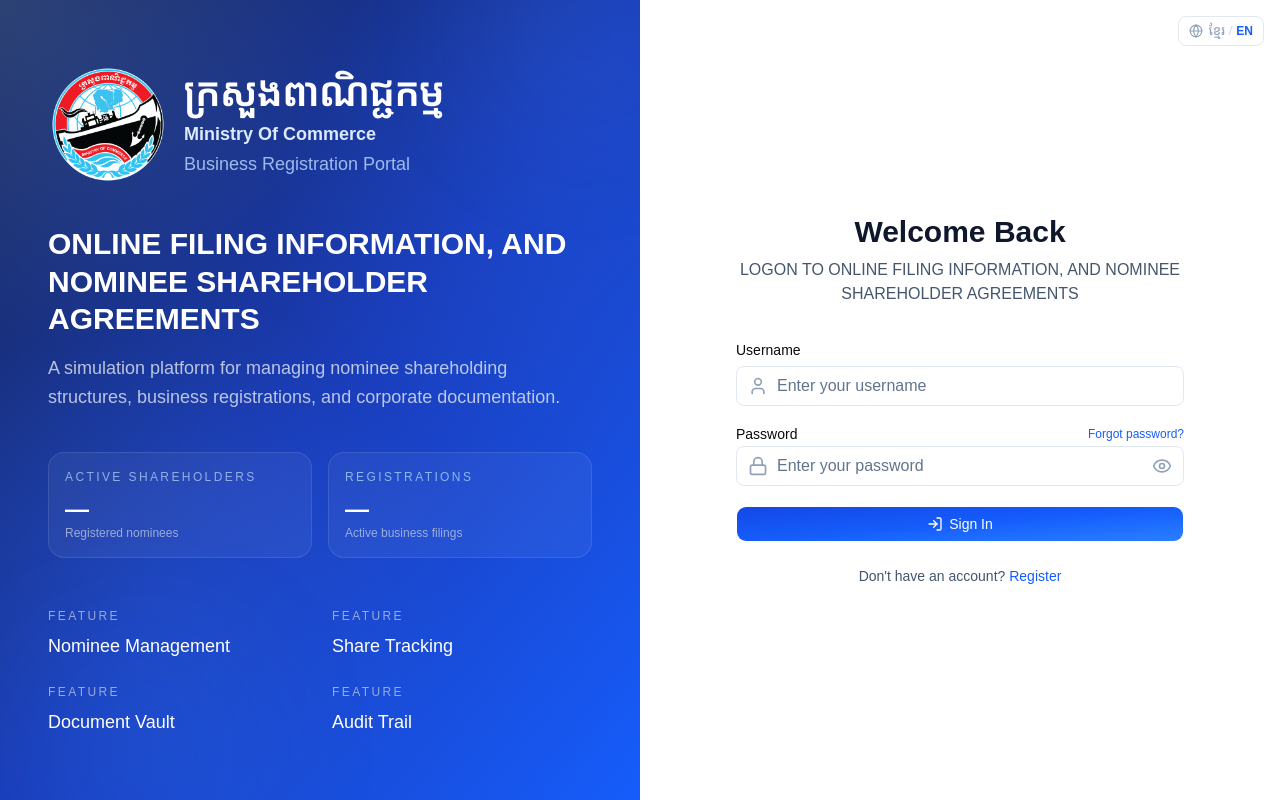
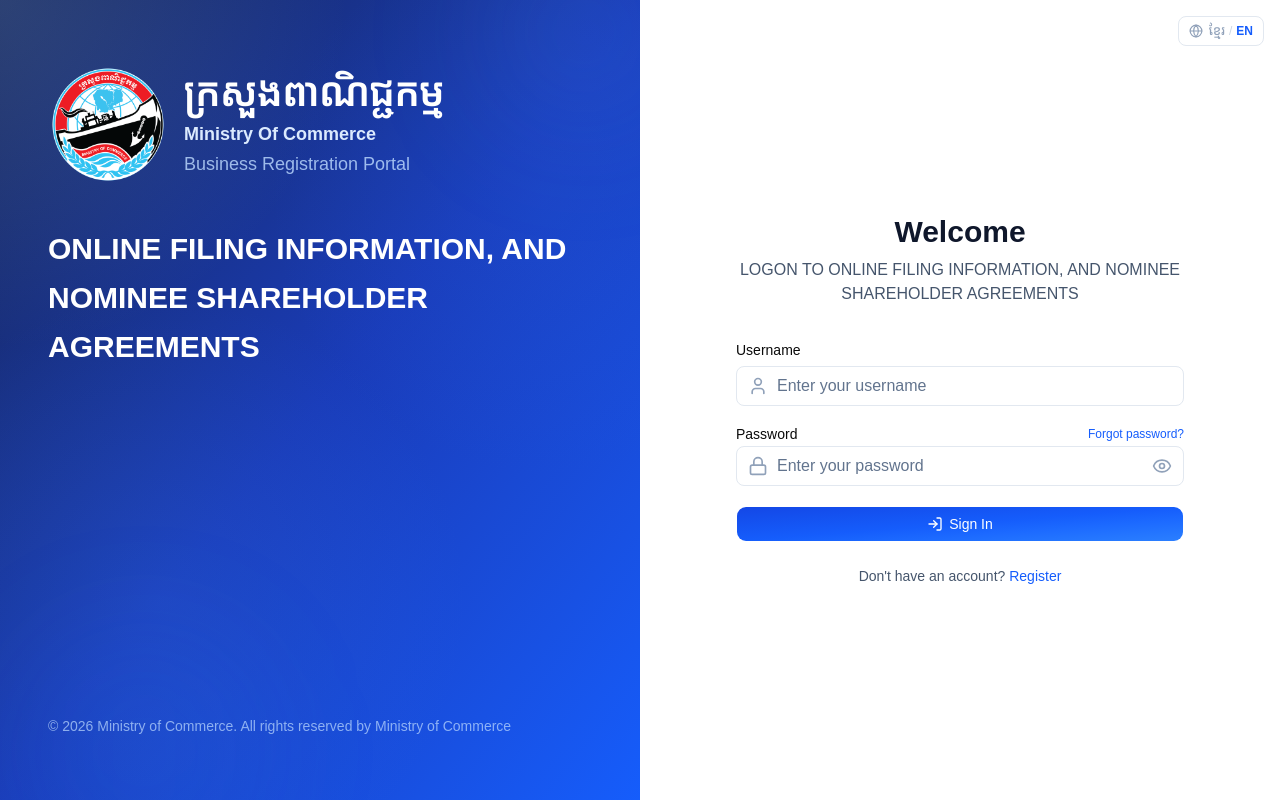
Before and after one commit to Panhara28/secured-nominee-shareholder-application, a Next.js app: page /en/portal/login in a window 1280 px wide. Built offline with nearby package versions, Linux system fonts and the light colour scheme; a web font is replaced by a local one.

Commit message:
4th commit

```diff
--- a/components/auth/auth-brand-section.tsx
+++ b/components/auth/auth-brand-section.tsx
@@ -15,8 +15,7 @@
       <div className="absolute inset-0 bg-[radial-gradient(circle_at_top_left,rgba(147,197,253,0.18),transparent_34%),radial-gradient(circle_at_25%_75%,rgba(59,130,246,0.16),transparent_40%),radial-gradient(circle_at_85%_25%,rgba(37,99,235,0.18),transparent_34%)]" />
       <div className="absolute inset-0 opacity-30" style={{ backgroundImage: `url("${backgroundPattern}")` }} />
 
-      <div className="relative z-10 flex h-full flex-col justify-between px-12 py-16 text-white">
-        <div>
+      <div className="relative z-10 flex h-full flex-col px-12 py-16 text-white">
         <div className="flex items-center gap-4">
           <Image src="/moc-logo.png" alt="Ministry of Commerce" width={120} height={120} className="object-contain" />
           <div>
@@ -26,31 +25,9 @@
           </div>
         </div>
 
-          <h2 className="mt-10 text-3xl font-semibold leading-tight">{t("headline")}</h2>
-          <p className="mt-4 text-lg text-slate-200/80 leading-relaxed">{t("description")}</p>
+        <h2 className="mt-10 text-3xl font-semibold leading-relaxed whitespace-pre-line">{t("headline")}</h2>
 
-          <div className="mt-10 grid grid-cols-2 gap-4">
-            <div className="rounded-2xl border border-white/10 bg-white/5 p-4">
-              <p className="text-xs uppercase tracking-[0.2em] text-blue-200/70">{t("stat1Label")}</p>
-              <p className="mt-2 text-2xl font-semibold">{t("stat1Value")}</p>
-              <p className="text-xs text-slate-300/70">{t("stat1Sub")}</p>
-            </div>
-            <div className="rounded-2xl border border-white/10 bg-white/5 p-4">
-              <p className="text-xs uppercase tracking-[0.2em] text-sky-200/70">{t("stat2Label")}</p>
-              <p className="mt-2 text-2xl font-semibold">{t("stat2Value")}</p>
-              <p className="text-xs text-slate-300/70">{t("stat2Sub")}</p>
-            </div>
-          </div>
-        </div>
-
-        <div className="grid grid-cols-2 gap-6 text-sm text-slate-200/80">
-          {(["feature1", "feature2", "feature3", "feature4"] as const).map((key) => (
-            <div key={key}>
-              <p className="text-xs uppercase tracking-[0.2em] text-slate-300/70">{t("feature")}</p>
-              <p className="mt-2 text-lg font-medium text-white">{t(key)}</p>
-            </div>
-          ))}
-        </div>
+        <p className="mt-auto text-sm text-blue-200/70">{t("copyright")}</p>
       </div>
 
       <div className="absolute -top-16 -right-10 h-48 w-48 rounded-full bg-blue-400/12 blur-3xl" />
--- a/messages/en.json
+++ b/messages/en.json
@@ -2,7 +2,7 @@
   "portal": {
     "login": {
       "title": "Participant Login",
-      "welcome": "Welcome Back",
+      "welcome": "Welcome",
       "subtitle": "LOGON TO ONLINE FILING INFORMATION, AND NOMINEE SHAREHOLDER AGREEMENTS",
       "username": "Username",
       "usernamePlaceholder": "Enter your username",
@@ -405,18 +405,7 @@
   "auth": {
     "brand": {
       "headline": "ONLINE FILING INFORMATION, AND NOMINEE SHAREHOLDER AGREEMENTS",
-      "description": "A simulation platform for managing nominee shareholding structures, business registrations, and corporate documentation.",
-      "stat1Label": "Active Shareholders",
-      "stat1Value": "—",
-      "stat1Sub": "Registered nominees",
-      "stat2Label": "Registrations",
-      "stat2Value": "—",
-      "stat2Sub": "Active business filings",
-      "feature": "Feature",
-      "feature1": "Nominee Management",
-      "feature2": "Share Tracking",
-      "feature3": "Document Vault",
-      "feature4": "Audit Trail"
+      "copyright": "© 2026 Ministry of Commerce. All rights reserved by Ministry of Commerce"
     }
   }
 }
--- a/messages/km.json
+++ b/messages/km.json
@@ -2,7 +2,7 @@
   "portal": {
     "login": {
       "title": "ចូលគណនីអ្នកចុះហត្ថលេខា",
-      "welcome": "សូមស្វាគមន៍មកវិញ",
+      "welcome": "សូមស្វាគមន៍",
       "subtitle": "ចូលមកកាន់ប្រព័ន្ធតម្កល់ព័ត៌មាន និងកិច្ចសន្យាតំណាង ម្ចាស់ភាគហ៊ុន",
       "username": "ឈ្មោះអ្នកប្រើ",
       "usernamePlaceholder": "បញ្ចូលឈ្មោះអ្នកប្រើ",
@@ -404,19 +404,8 @@
   },
   "auth": {
     "brand": {
-      "headline": "ប្រព័ន្ធតម្កល់ព័ត៌មាន និងកិច្ចសន្យាតំណាងម្ចាស់ភាគហ៊ុន",
-      "description": "វេទិកាសម្រាប់គ្រប់គ្រងរចនាសម្ព័ន្ធភាគហ៊ុនតំណាង ការចុះបញ្ជីអាជីវកម្ម និងឯកសារក្រុមហ៊ុន។",
-      "stat1Label": "អ្នកចុះហត្ថលេខាសកម្ម",
-      "stat1Value": "—",
-      "stat1Sub": " អ្នកចុះហត្ថលេខាតំណាងដែលបានចុះបញ្ជី",
-      "stat2Label": "ការចុះបញ្ជី",
-      "stat2Value": "—",
-      "stat2Sub": "ឯកសារអាជីវកម្មសកម្ម",
-      "feature": "លក្ខណៈពិសេស",
-      "feature1": "គ្រប់គ្រងតំណាង",
-      "feature2": "តាមដានភាគហ៊ុន",
-      "feature3": "ឃ្លាំងឯកសារ",
-      "feature4": "ប្រវត្តិសវនកម្ម"
+      "headline": "ប្រព័ន្ធតម្កល់ព័ត៌មាន និងកិច្ចសន្យាតំណាងម្ចាស់\nភាគហ៊ុន",
+      "copyright": "© ២០២៦ ក្រសួងពាណិជ្ជកម្ម. រក្សាសិទ្ធគ្រប់បែបយ៉ាងដោយ ក្រសួងពាណិជ្ជកម្ម"
     }
   }
 }
```
Lines whose indentation alone changed are shown as unchanged.
